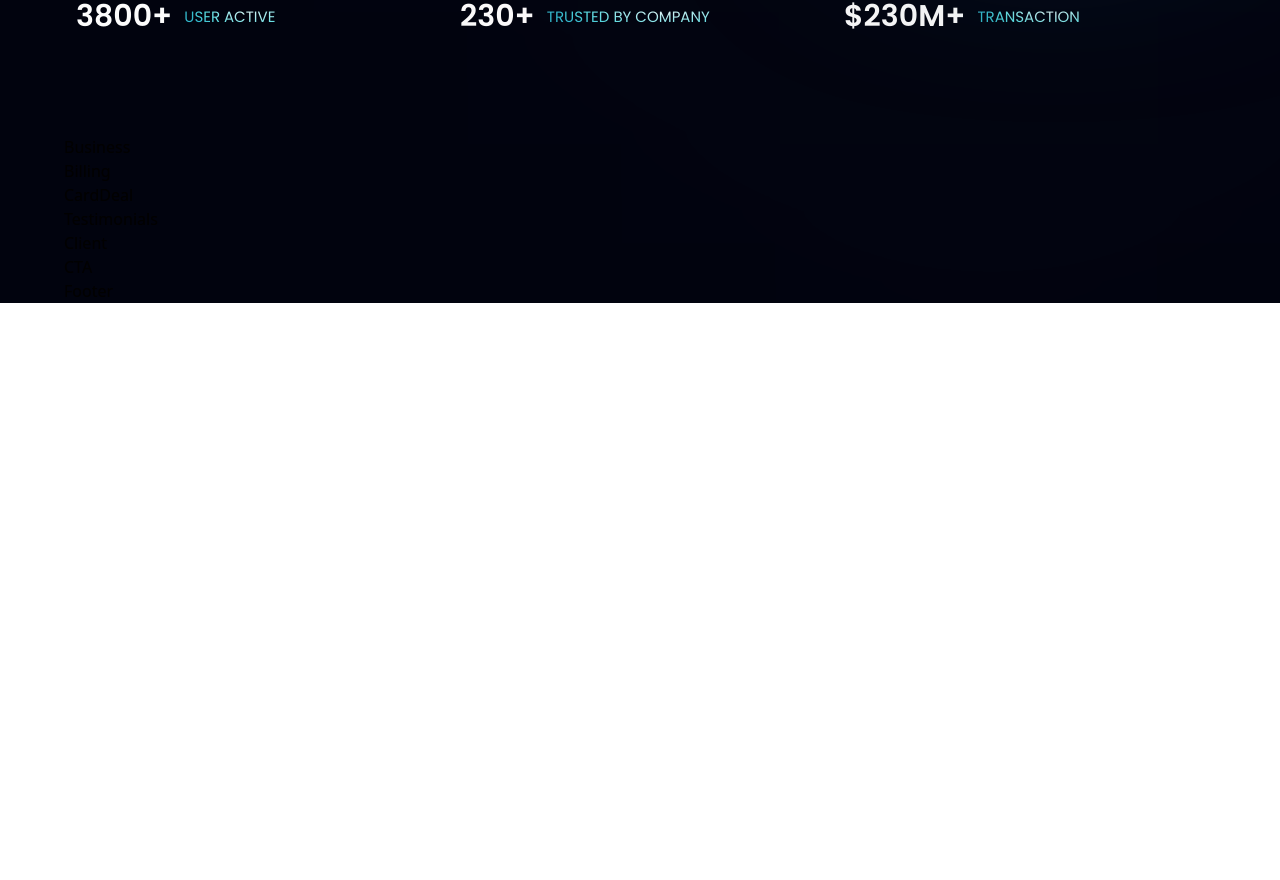
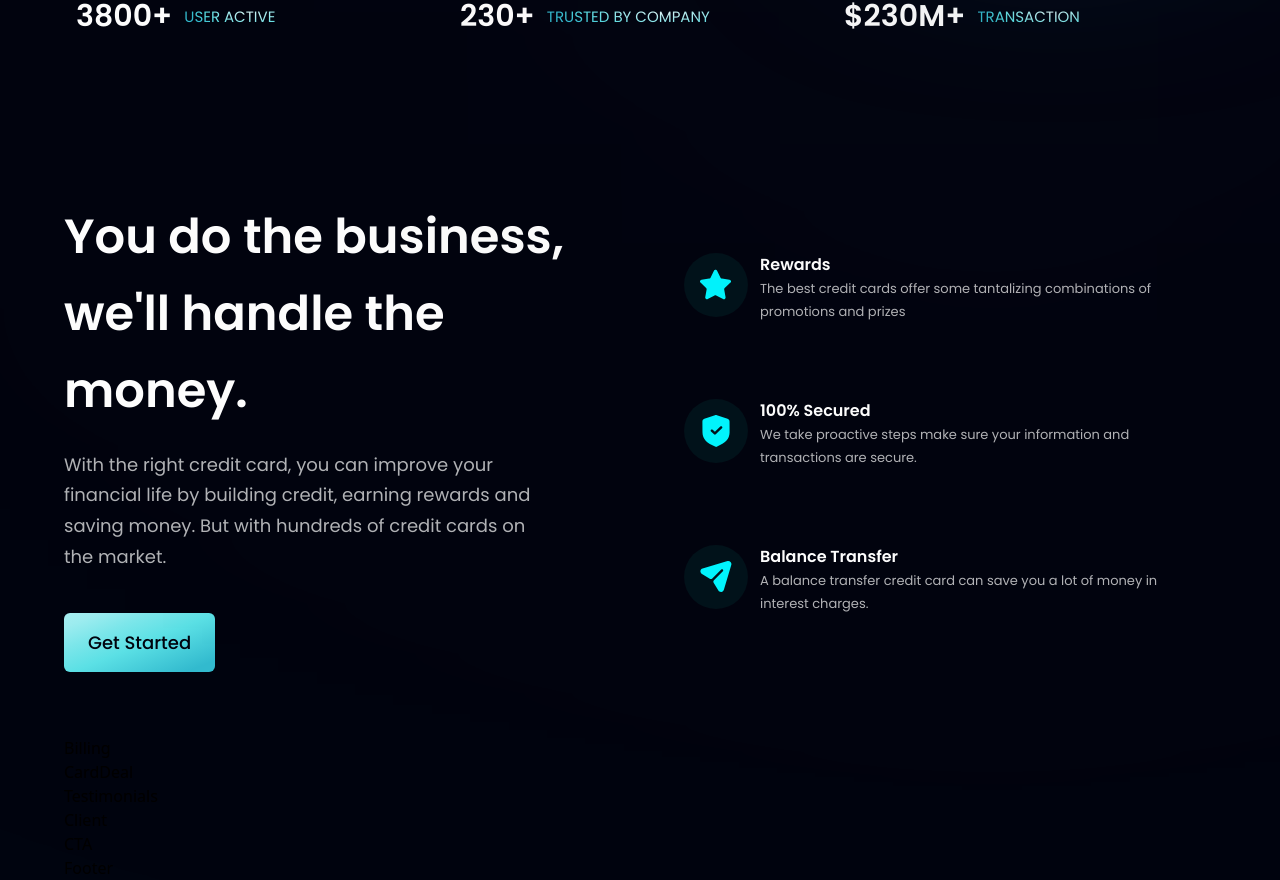
Before and after one commit to YitayalT/recipe-website, a React (Vite) app: page / in a window 1280 px wide. Shown: the part 810-1690 px from the top of the page. Before the commit the page ends 1113 px from the top, so only its background shows below. Built offline with nearby package versions, Linux system fonts and the light colour scheme.

Commit message:
Finishing business section

```diff
--- a/src/Components/Business.jsx
+++ b/src/Components/Business.jsx
@@ -1,9 +1,45 @@
-import React from 'react'
+import { features } from "../constants";
+import styles, { layout } from "../style";
+import Button from "./Button";
+
+const FeatureCard = ({ icon, title, content, index }) => (
+  <div
+    className={`flex flex-row p-6 rounded-[20px] ${
+      index !== features.length - 1 ? "mb-6" : "mb-0"
+    } feature-card`}
+  >
+    <div className={`w-[64px] h-[64px] rounded-full ${styles.flexCenter} bg-dimBlue`}>
+      <img src={icon} alt="icon" className="w-[50%] h-[50%] object-contain" />
+    </div>
+    <div className="flex flex-1 flex-col ml-3 ">
+      <h4 className="font-poppins font-semibold text-white text-18px">{title}</h4>
+      <p className="font-poppins font-normal text-dimWhite text-[13px] leading-[23px] mb-1">{content}</p>
+    </div>
+  </div>
+);
 
 const Business = () => {
   return (
-    <div>Business</div>
-  )
-}
+    <section id="features" className={layout.section}>
+      <div className={layout.sectionInfo}>
+        <h2 className={styles.heading2}>
+          You do the business, <br className="sm:block hidden" />
+          we'll handle the money.
+        </h2>
+        <p className={`${styles.paragraph} max-w-[470px] mt-5`}>
+          With the right credit card, you can improve your financial life by
+          building credit, earning rewards and saving money. But with hundreds
+          of credit cards on the market.
+        </p>
+        <Button styles="mt-10" />
+      </div>
+      <div className={`${layout.sectionImg} flex-col`}>
+        {features.map((feature, index) => (
+          <FeatureCard key={feature.id} {...feature} index={index} />
+        ))}
+      </div>
+    </section>
+  );
+};
 
-export default Business
+export default Business;
--- a/src/Components/Button.jsx
+++ b/src/Components/Button.jsx
@@ -1,8 +1,8 @@
 import React from 'react'
 
-const Button = () => {
+const Button = ({styles}) => {
   return (
-    <div>Button</div>
+    <button type='button' className={`py-4 px-6 bg-blue-gradient font-poppins font-medium text-[18px] text-primary outline-none ${styles}  rounded-md`}>Get Started</button>
   )
 }
 
```
